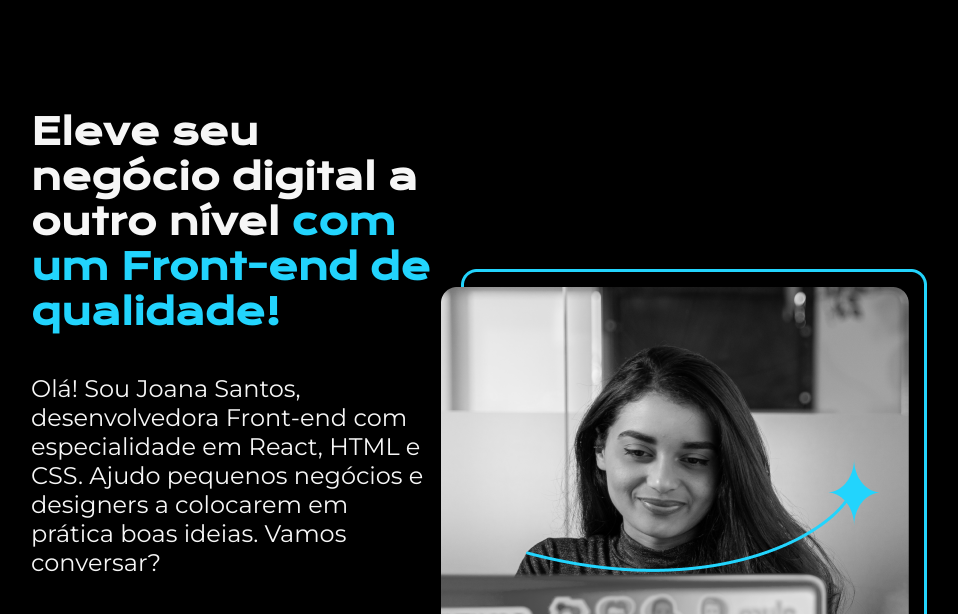
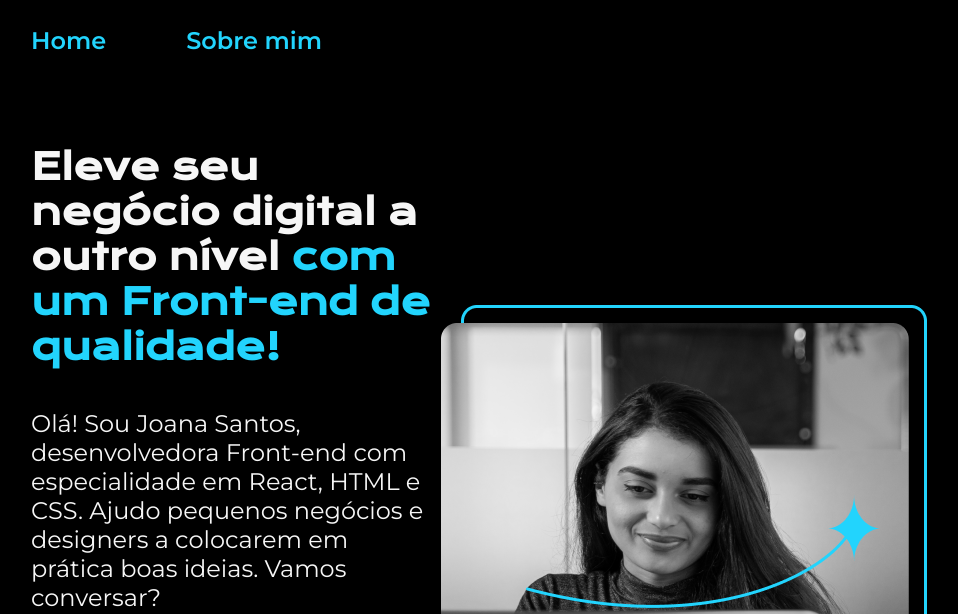
Before and after one commit to ViniciusSteyer/Alura-HTML-CSS, a plain HTML site: page index.html in a window 1280 px wide. Shown: the top 614 px of the page, without its empty margins (161-1119 px from the left). Drawn offline with nearby package versions, Linux system fonts and the light colour scheme.

Commit message:
criado pastas projeto - about.html

```diff
--- a/index.html
+++ b/index.html
@@ -3,11 +3,16 @@
 <head>
     <meta charset="UTF-8">
     <meta name="viewport" content="width=device-width, initial-scale=1.0">
-    <link rel="stylesheet" href="style.css">
+    <link rel="stylesheet" href="styles/style.css">
     <title>Portfolio</title>
 </head>
 <body>
-    <header></header>
+    <header class="cabecalho">
+        <nav class="cabecalho__menu">
+            <a class="cabecalho__menu__link" href="index.html">Home</a>
+            <a class="cabecalho__menu__link" href="about.html">Sobre mim</a>
+        </nav>
+    </header>
     <main class="apresentacao">
         <section class="apresentacao__conteudo">
             <h1 class="apresentacao__conteudo__titulo">Eleve seu negócio digital a outro nível <strong class="titulo-destaque">com um Front-end de qualidade!</strong></h1>
--- a/style.css
+++ b/styles/style.css
@@ -14,12 +14,25 @@ body {
     color: #F6F6F6;
 }
 
-.titulo-destaque {
+.cabecalho {
+    padding: 2% 0% 0% 15%;
+}
+
+.cabecalho__menu {
+    display: flex;
+    gap: 80px;
+}
+
+.cabecalho__menu__link {
+    font-family: "Montserrat", sans-serif;
+    font-size: 24px;
+    font-weight: 600;
     color: #22D4FD;
+    text-decoration: none;
 }
 
 .apresentacao {
-    margin: 8.5% 15%;
+    margin: 7% 15%;
     display: flex;
     align-items: center;
     justify-content: space-between;
@@ -35,6 +48,10 @@ body {
 .apresentacao__conteudo__titulo {
     font-size: 36px;
     font-family: "Krona One", sans-serif;
+}
+
+.titulo-destaque {
+    color: #22D4FD;
 }
 
 .apresentacao__conteudo__paragrafo {
```
Also changed, not shown: about.html (added, +28 -0 lines).
